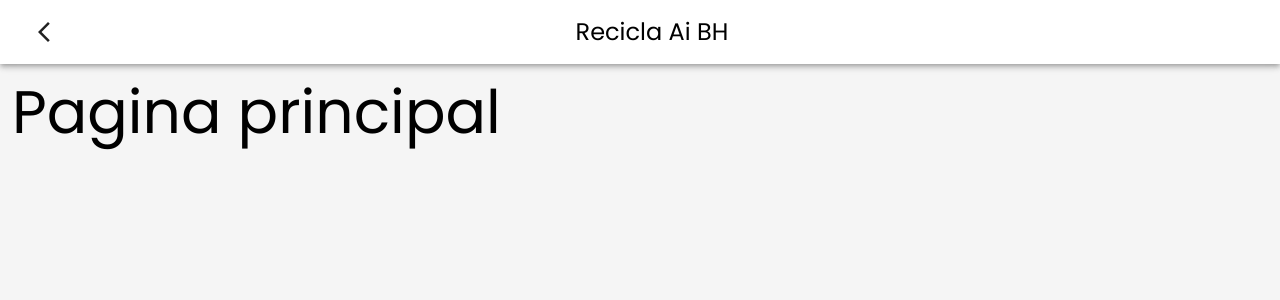
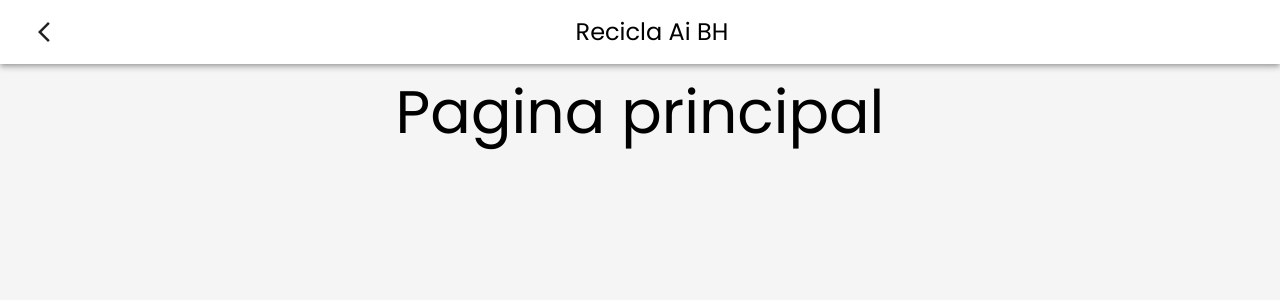
Before and after one commit to jenifferlaila/reciclaAiBH, a React (Vite) app: page / in a window 1280 px wide. Shown: the top 300 px of the page. Built offline with nearby package versions, Linux system fonts and the light colour scheme.

Commit message:
fix: page wrapper styling

```diff
--- /dev/null
+++ b/src/components/PageWrapper/PageWrapper.style.ts
@@ -0,0 +1,10 @@
+import { Box } from '@mui/material';
+import { styled } from '@mui/material/styles';
+
+export const Wrapper = styled(Box)({
+  padding: '0.75rem',
+  gap: '1rem',
+  display: 'flex',
+  alignItems: 'center',
+  flexDirection: 'column',
+});
--- a/src/components/PageWrapper/PageWrapper.tsx
+++ b/src/components/PageWrapper/PageWrapper.tsx
@@ -1,8 +1,8 @@
-import { Box } from '@mui/material';
 import { PropsWithChildren } from 'react';
+import { Wrapper } from './PageWrapper.style';
 
 function PageWrapper({ children }: PropsWithChildren) {
-  return <Box sx={{ padding: '0.75rem' }}>{children}</Box>;
+  return <Wrapper>{children}</Wrapper>;
 }
 
 export default PageWrapper;
```
